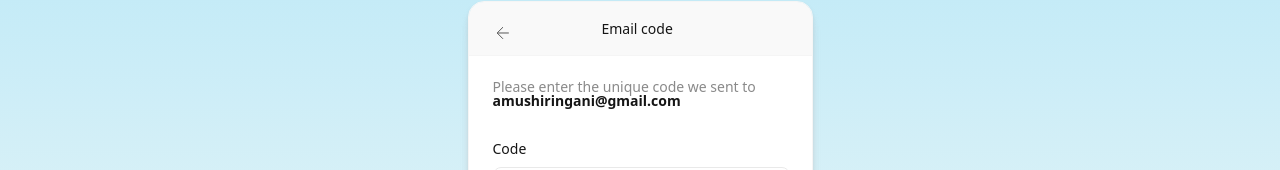
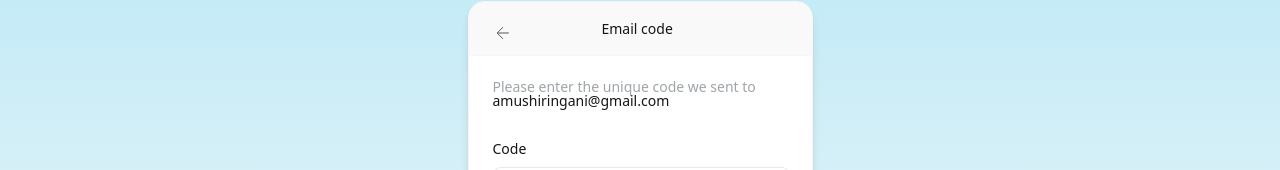
Before and after one commit to Vele189/Continuum, a React (Vite) app in the folder continuum-frontend/: page /email-verification in a window 1280 px wide. Shown: the part 193-363 px from the top of the page. Built offline with nearby package versions, Linux system fonts and the light colour scheme; no server answers.

Commit message:
feat(auth): Added Updated Email Verification Page

```diff
--- a/continuum-frontend/src/pages/Auth/EmailVerification.tsx
+++ b/continuum-frontend/src/pages/Auth/EmailVerification.tsx
@@ -109,8 +109,8 @@ const EmailVerification = () => {
           className="w-[345px] h-[249px] pt-6 pr-6 pb-9 pl-6 bg-white flex flex-col gap-6"
         >
          {/* Instruction Text - 297x38px */}
-  <p className="w-[297px] h-[38px] font-satoshi font-medium text-sm leading-[100%] tracking-[0%] text-[#151515]/50 m-0">
-  Please enter the unique code we sent to <span className="font-semibold text-[#151515]">{email}</span>
+  <p className="w-[297px] h-[38px] font-satoshi font-medium text-sm leading-[100%] tracking-[0%] text-[#9FA5A8] m-0">
+  Please enter the unique code we sent to <span className="w-[297px] h-[38px] font-satoshi font-medium text-[#151515]">{email}</span>
 </p>
 
           {/* Code Input Group - 297x63px */}
```
